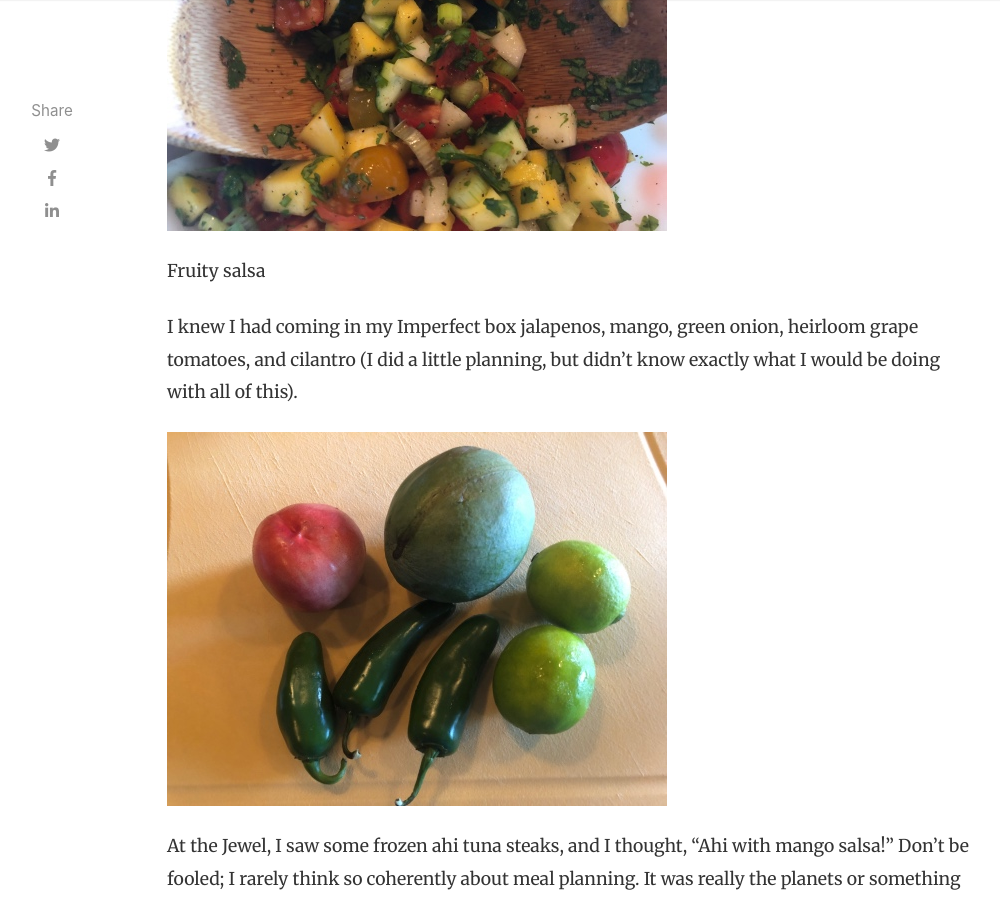
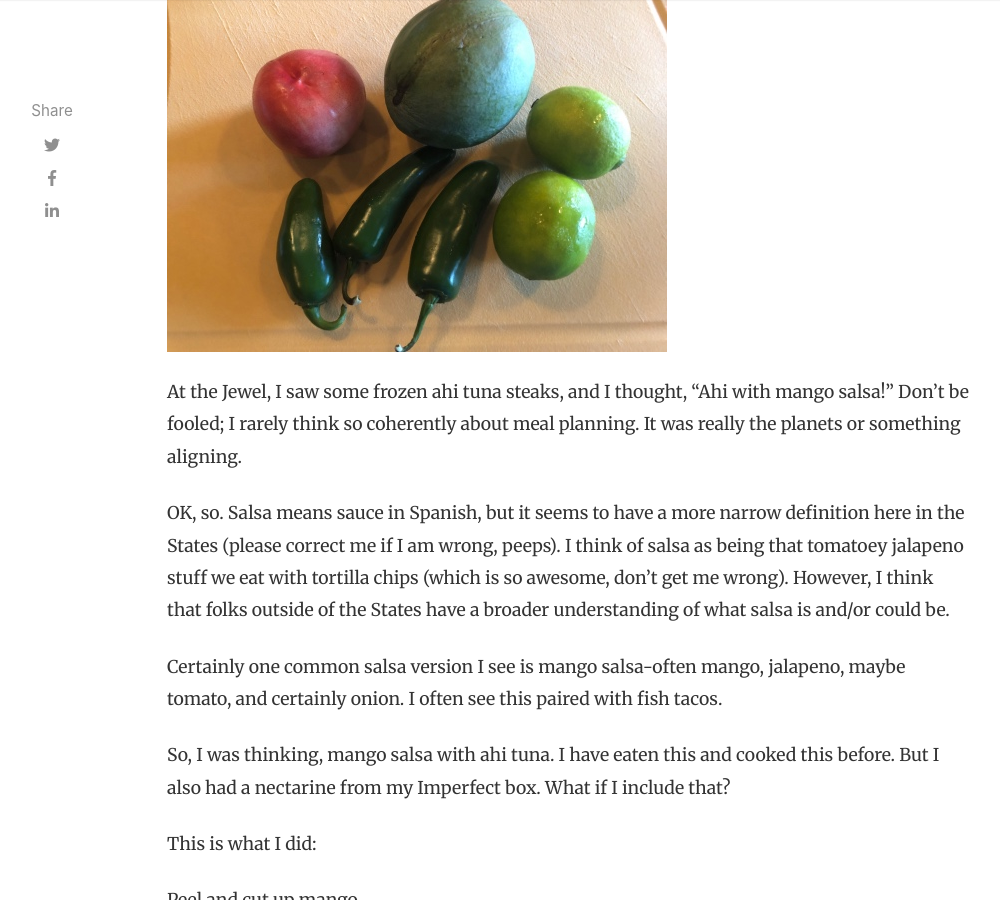
Before and after one commit to pknielski/pknielski.github.io, a Jekyll site: the page built from _posts/2019-07-24-fruitysalsa.md, in a window 1280 px wide and 900 px high, scrolled down 956 px. Shown: the whole window, without its empty margins (118-1118 px from the left). Built offline with Jekyll 4.4.1, drawn with Linux system fonts in a browser that asks for light colours; nearby versions of some CDN libraries; comment, search, counter and statistics services are not loaded.

Commit message:
Update 2019-07-24-fruitysalsa.md

```diff
--- a/_posts/2019-07-24-fruitysalsa.md
+++ b/_posts/2019-07-24-fruitysalsa.md
@@ -10,13 +10,6 @@ comments: false
 hidden: false
 title: Fruity Salsa
 ---
-
-
-
-![bowl](/assets/images/bowlmixingcloseup_Fotor.jpg)
-
-Fruity salsa
-
 I knew I had coming in my Imperfect box jalapenos, mango, green onion, heirloom grape tomatoes, and cilantro (I did a little planning, but didn’t know exactly what I would be doing with all of this).
 
 ![still2](/assets/images/stilllifesalsa2_Fotor.jpg)
```
